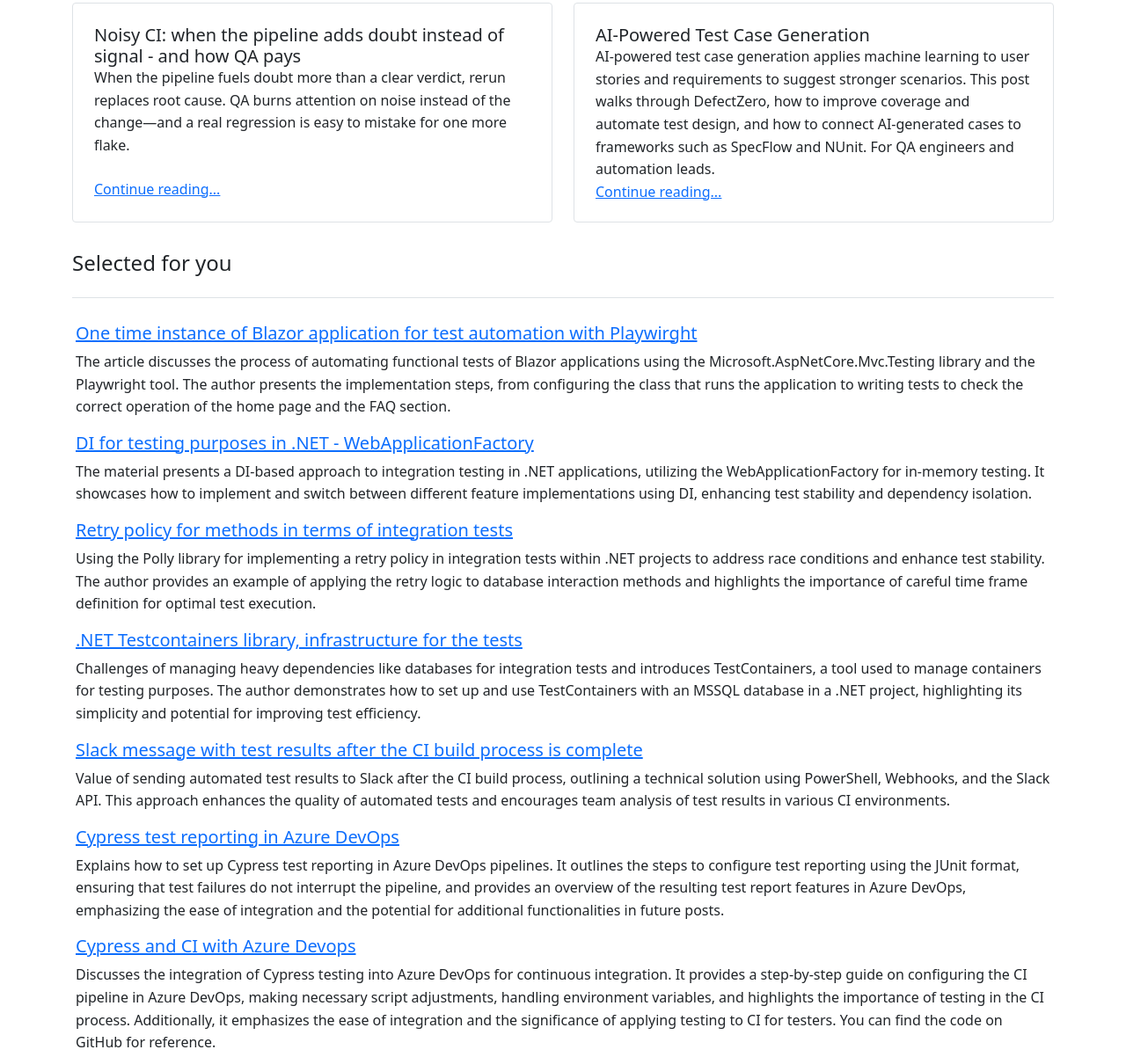
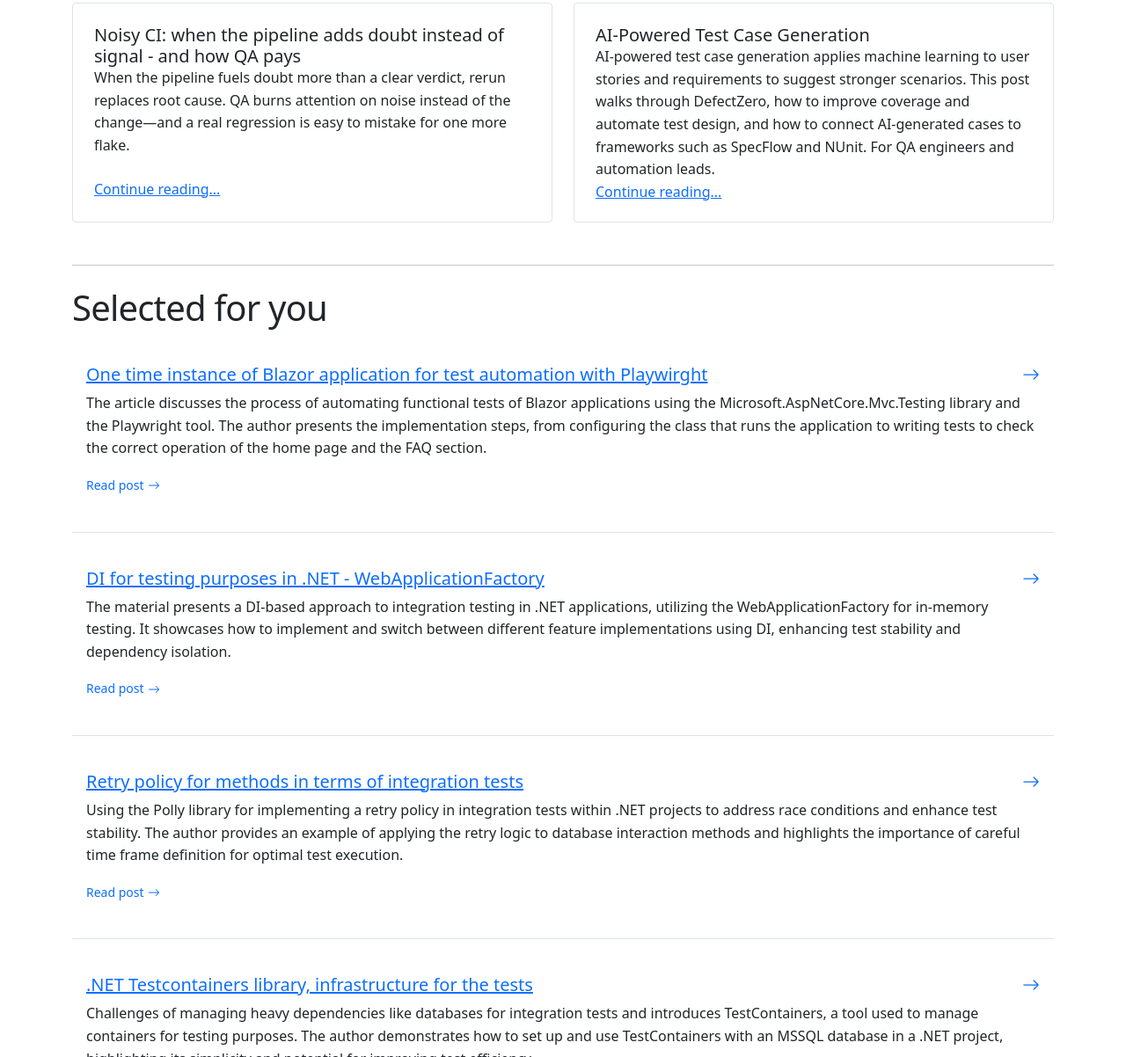
Before and after one commit to 12masta/marcinstanekpl-v2, a Gatsby site: page /blog/en in a window 1280 px wide. Shown: the part 450-1652 px from the top of the page at 88% size. Built offline with nearby package versions, Linux system fonts and the light colour scheme; Gatsby itself is replaced by a stand-in of ours.

Commit message:
Refactor blog post components to use a shared ChevronRightIcon
- Replaced inline SVG for the chevron icon in LastBlogPosts and PostsList components with a new ChevronRightIcon component for better code reusability.
- Updated the PostsList component to include a call-to-action label and additional styling for improved user engagement in both English and Polish versions.
- Enhanced layout consistency and interactivity across blog post listings.

```diff
--- /dev/null
+++ b/src/components/posts/chevron-right-icon.js
@@ -0,0 +1,18 @@
+import * as React from "react"
+
+export const ChevronRightIcon = () => (
+  <svg
+    xmlns="http://www.w3.org/2000/svg"
+    width="1em"
+    height="1em"
+    fill="currentColor"
+    className="bi flex-shrink-0"
+    viewBox="0 0 16 16"
+    aria-hidden="true"
+  >
+    <path
+      fillRule="evenodd"
+      d="M1 8a.5.5 0 0 1 .5-.5h11.793l-3.147-3.146a.5.5 0 0 1 .708-.708l4 4a.5.5 0 0 1 0 .708l-4 4a.5.5 0 0 1-.708-.708L13.293 8.5H1.5A.5.5 0 0 1 1 8z"
+    />
+  </svg>
+)
--- a/src/components/posts/postslist.js
+++ b/src/components/posts/postslist.js
@@ -1,43 +1,89 @@
 import * as React from "react"
 import { Link } from "gatsby"
 
+import { ChevronRightIcon } from "./chevron-right-icon"
+
 export class PostsList extends React.Component {
   render() {
-    return (<div className="row g-5">
-      <div className="col-md-12">
-        <h3 className="pb-4 mb-4 border-bottom fs-4 fw-semibold">
+    const posts = this.props.posts
+    const postCtaLabel =
+      this.props.postCtaLabel != null
+        ? this.props.postCtaLabel
+        : "Czytaj wpis"
+
+    return (
+      <div
+        className={`marketing last-blog-posts w-100 ${this.props.className || ""}`}
+        id={this.props.id || undefined}
+      >
+        <hr className="featurette-divider" />
+        <div className="row featurette g-0">
+          <div className="col-12">
+            <h2 className="featurette-heading display-6 fw-light mb-4">
               {this.props.label}
-        </h3>
-        <ol className="p-1" style={{ listStyle: `none` }}>
-          {this.props.posts.map(post => {
+            </h2>
+            <ol className="list-unstyled mb-0">
+              {posts.map((post, index) => {
                 const title = post.frontmatter.title || post.fields.slug
+                const isLast = index === posts.length - 1
 
-            return <li key={post.fields.slug}>
+                return (
+                  <li
+                    key={post.fields.slug}
+                    className={
+                      isLast
+                        ? "mb-0"
+                        : "mb-4 pb-4 border-bottom border-secondary-subtle"
+                    }
+                  >
                     <article
-                className="post-list-item"
+                      className="post-list-item px-3 py-3 rounded-3"
                       itemScope
                       itemType="http://schema.org/Article"
                     >
                       <header>
-                  <h2 className="fs-5 fw-semibold">
-                    <Link to={post.fields.slug} itemProp="url">
-                      <span itemProp="headline">{title}</span>
+                        <h3 className="h5 mb-2">
+                          <Link
+                            to={post.fields.slug}
+                            className="icon-link icon-link-hover link-underline link-underline-opacity-0 link-underline-opacity-75-hover fw-semibold text-body-emphasis d-flex flex-nowrap align-items-center gap-2 w-100"
+                            itemProp="url"
+                          >
+                            <span
+                              className="min-w-0 flex-grow-1 text-break"
+                              itemProp="headline"
+                            >
+                              {title}
+                            </span>
+                            <ChevronRightIcon />
                           </Link>
-                  </h2>
+                        </h3>
                       </header>
                       <section>
                         <p
+                          className="mb-0 text-body-secondary"
                           dangerouslySetInnerHTML={{
-                      __html: post.frontmatter.description || post.excerpt
+                            __html: post.frontmatter.description || post.excerpt,
                           }}
                           itemProp="description"
                         />
                       </section>
+                      <p className="mb-0 mt-3">
+                        <Link
+                          to={post.fields.slug}
+                          className="icon-link icon-link-hover small fw-semibold text-decoration-none d-inline-flex flex-nowrap align-items-center gap-1"
+                        >
+                          {postCtaLabel}
+                          <ChevronRightIcon />
+                        </Link>
+                      </p>
                     </article>
                   </li>
+                )
               })}
             </ol>
           </div>
-    </div>)
+        </div>
+      </div>
+    )
   }
 }
--- a/src/pages/blog/en/index.js
+++ b/src/pages/blog/en/index.js
@@ -39,7 +39,12 @@ const BlogIndex = ({ data, location }) => {
       </div>
     </div>
 
-    <PostsList posts={posts} label="Selected for you"/>
+    <PostsList
+      posts={posts}
+      label="Selected for you"
+      postCtaLabel="Read post"
+      className="mt-4"
+    />
   </Layout>
 }
 
```
Also changed, not shown: src/components/home/lastblogbosts.js (+3 -18 lines), src/pages/blog/pl/index.js (+6 -1 lines). Lines whose indentation alone changed are shown as unchanged.
